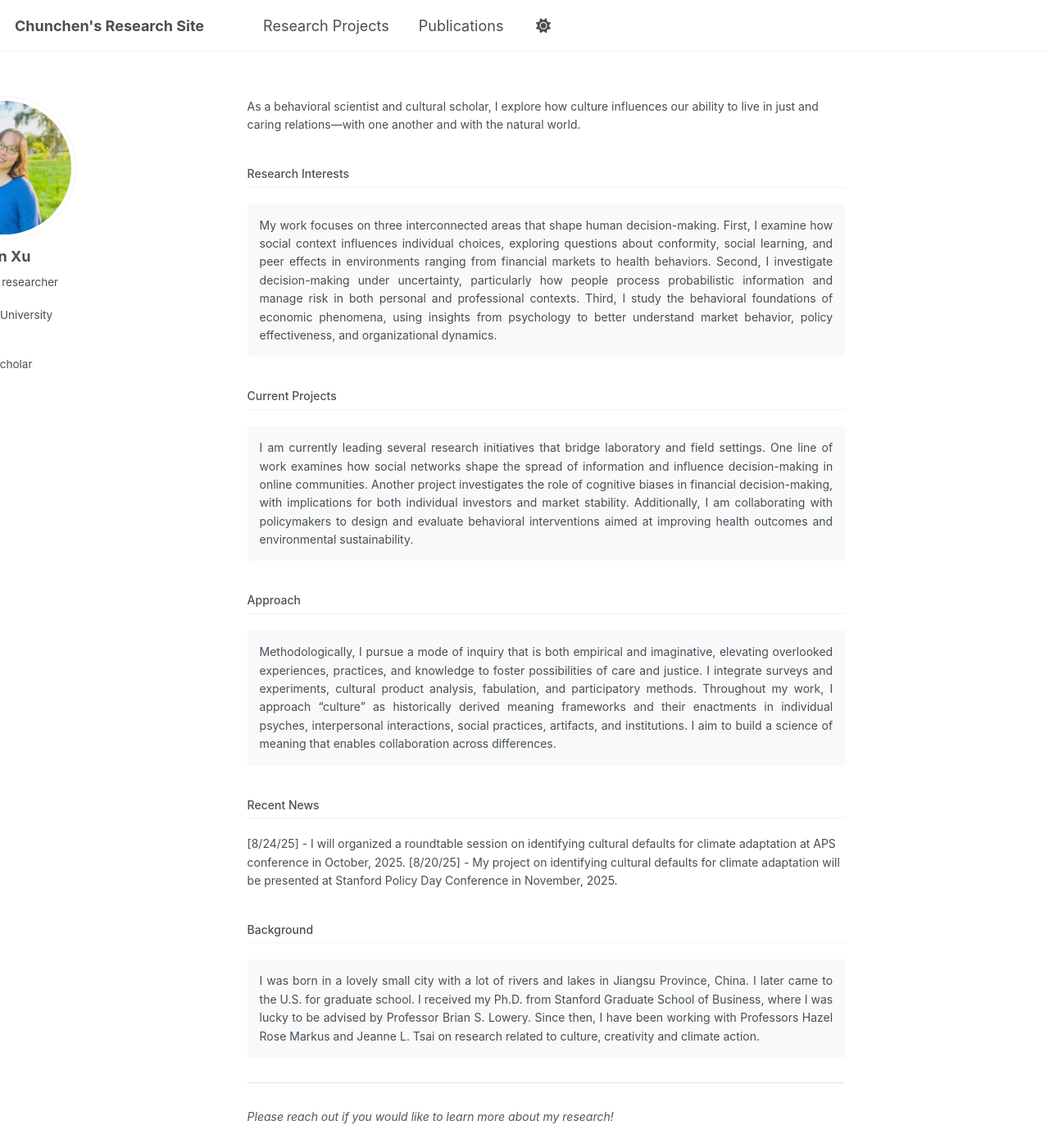
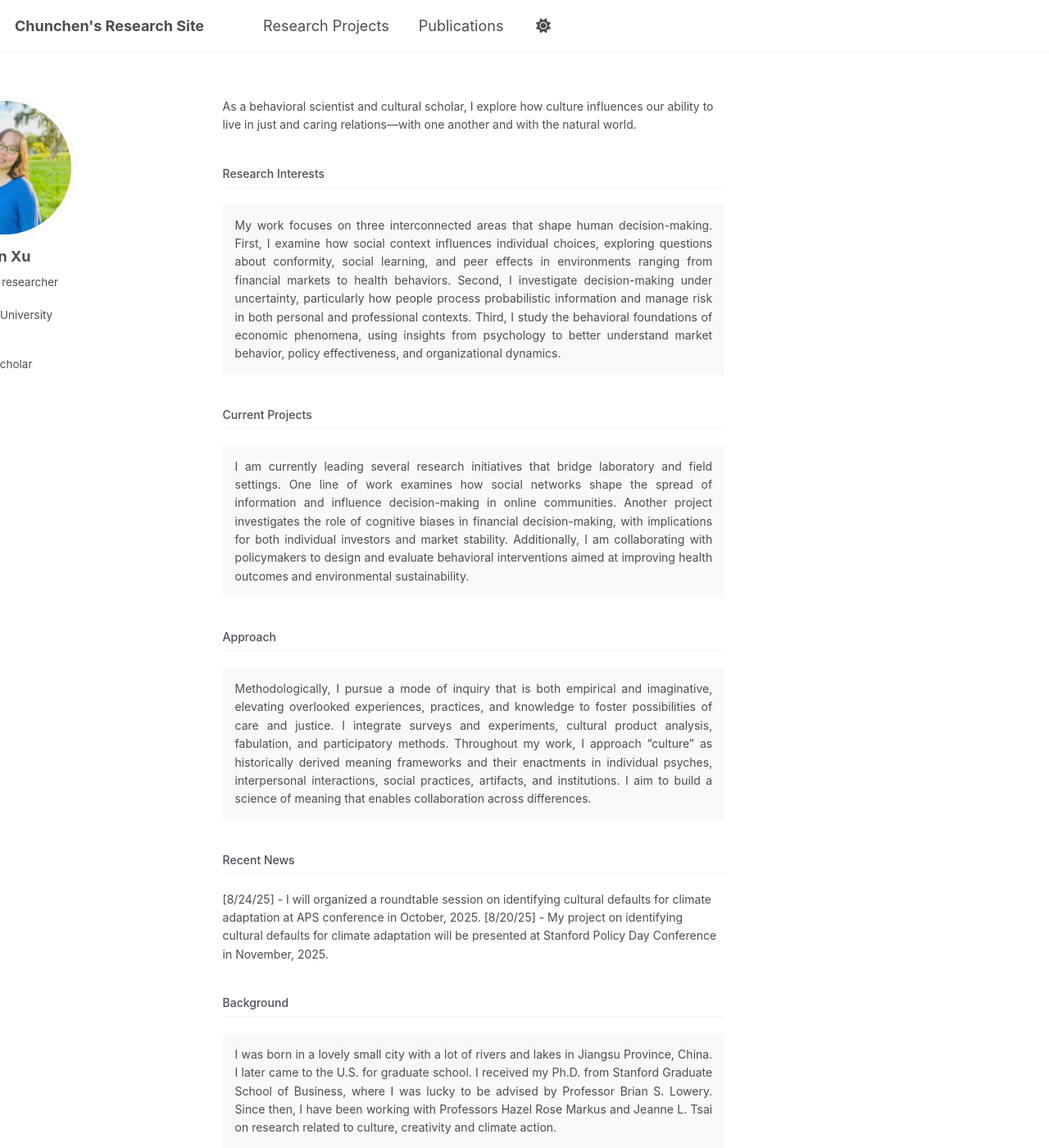
Before and after one commit to chunchenxu/chunchenxu.github.io, a Jekyll site: the page built from _pages/about.html, in a window 1280 px wide and 1400 px high. Shown: the whole window at 82% size. Built offline with Jekyll 4.4.1, drawn with Linux system fonts in a browser that asks for light colours; some web fonts are replaced; a script that is not in the unit is left out.

Commit message:
Update about.html

```diff
--- a/_pages/about.html
+++ b/_pages/about.html
@@ -51,9 +51,12 @@ I was born in a lovely small city with a lot of rivers and lakes in Jiangsu Prov
 
 <style>
 .about-container {
-    max-width: 1800px;
+    max-width: none;           /* Remove max-width limit */
+    width: 90%;               /* Use 90% of available space */
     margin: 0 auto;
-    padding: 20px;
+    margin-left: -50px;       /* Shift left towards sidebar */
+    margin-right: -20px;      /* Extend right */
+    padding: 20px 40px;       /* More horizontal padding */
     font-size: 14px;
     font-family: -apple-system, BlinkMacSystemFont, "Segoe UI", Roboto, sans-serif;
     line-height: 1.6;
```
